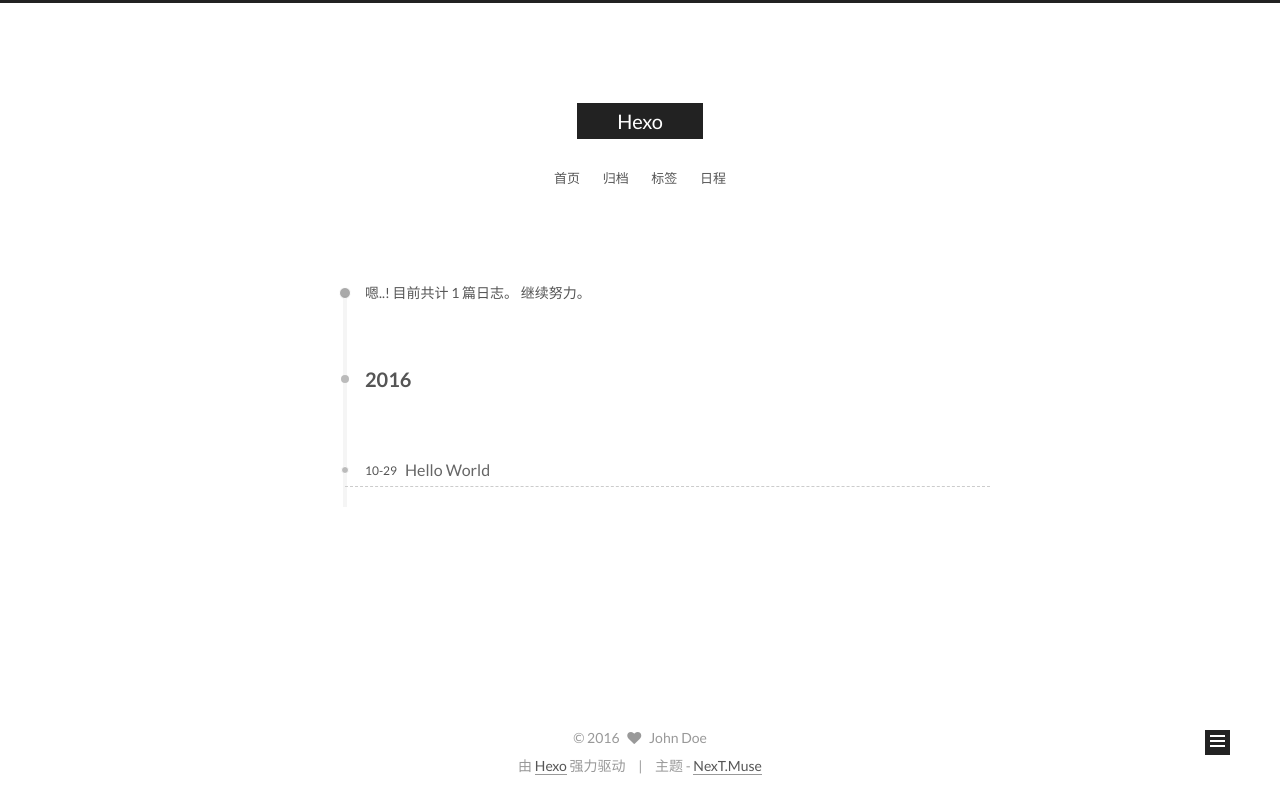
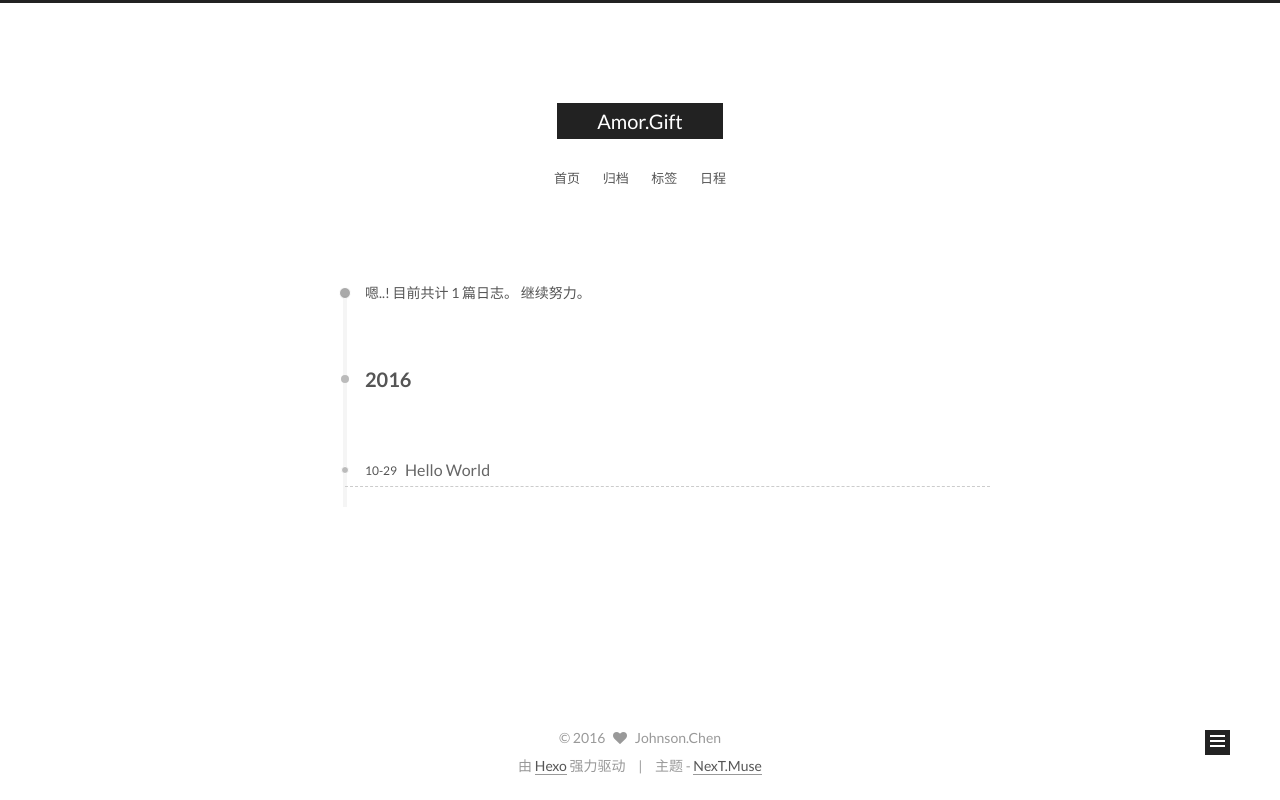
Before and after one commit to amor-gift/amor-gift.github.io, a plain HTML site: page archives/2016/10/index.html in a window 1280 px wide. Drawn offline with Linux system fonts and the light colour scheme.

Commit message:
Site updated: 2016-10-29 17:01:00

```diff
--- a/archives/2016/10/index.html
+++ b/archives/2016/10/index.html
@@ -85,11 +85,11 @@
 
 
 <meta property="og:type" content="website">
-<meta property="og:title" content="Hexo">
+<meta property="og:title" content="Amor.Gift">
 <meta property="og:url" content="http://yoursite.com/archives/2016/10/index.html">
-<meta property="og:site_name" content="Hexo">
+<meta property="og:site_name" content="Amor.Gift">
 <meta name="twitter:card" content="summary">
-<meta name="twitter:title" content="Hexo">
+<meta name="twitter:title" content="Amor.Gift">
 
 
 
@@ -113,7 +113,7 @@
   <link rel="canonical" href="http://yoursite.com/archives/2016/10/"/>
 
 
-  <title> 归档 | Hexo </title>
+  <title> 归档 | Amor.Gift </title>
 </head>
 
 <body itemscope itemtype="//schema.org/WebPage" lang="zh-Hans">
@@ -144,7 +144,7 @@
   <div class="custom-logo-site-title">
     <a href="/"  class="brand" rel="start">
       <span class="logo-line-before"><i></i></span>
-      <span class="site-title">Hexo</span>
+      <span class="site-title">Amor.Gift</span>
       <span class="logo-line-after"><i></i></span>
     </a>
   </div>
@@ -305,8 +305,8 @@
         <div class="site-author motion-element" itemprop="author" itemscope itemtype="//schema.org/Person">
           <img class="site-author-image" itemprop="image"
                src="/images/avatar.gif"
-               alt="John Doe" />
-          <p class="site-author-name" itemprop="name">John Doe</p>
+               alt="Johnson.Chen" />
+          <p class="site-author-name" itemprop="name">Johnson.Chen</p>
           <p class="site-description motion-element" itemprop="description"></p>
         </div>
         <nav class="site-state motion-element">
@@ -356,7 +356,7 @@
   <span class="with-love">
     <i class="fa fa-heart"></i>
   </span>
-  <span class="author" itemprop="copyrightHolder">John Doe</span>
+  <span class="author" itemprop="copyrightHolder">Johnson.Chen</span>
 </div>
 
 <div class="powered-by">
--- a/css/main.css
+++ b/css/main.css
@@ -1563,7 +1563,7 @@
   width: 4px;
   height: 4px;
   border-radius: 50%;
-  background: #ed3c69;
+  background: #0be306;
 }
 .links-of-blogroll {
   font-size: 13px;
```
Also changed, not shown: 2016/10/29/hello-world/index.html (+6 -6 lines), archives/2016/index.html (+8 -8 lines), archives/index.html (+8 -8 lines), index.html (+8 -8 lines).
